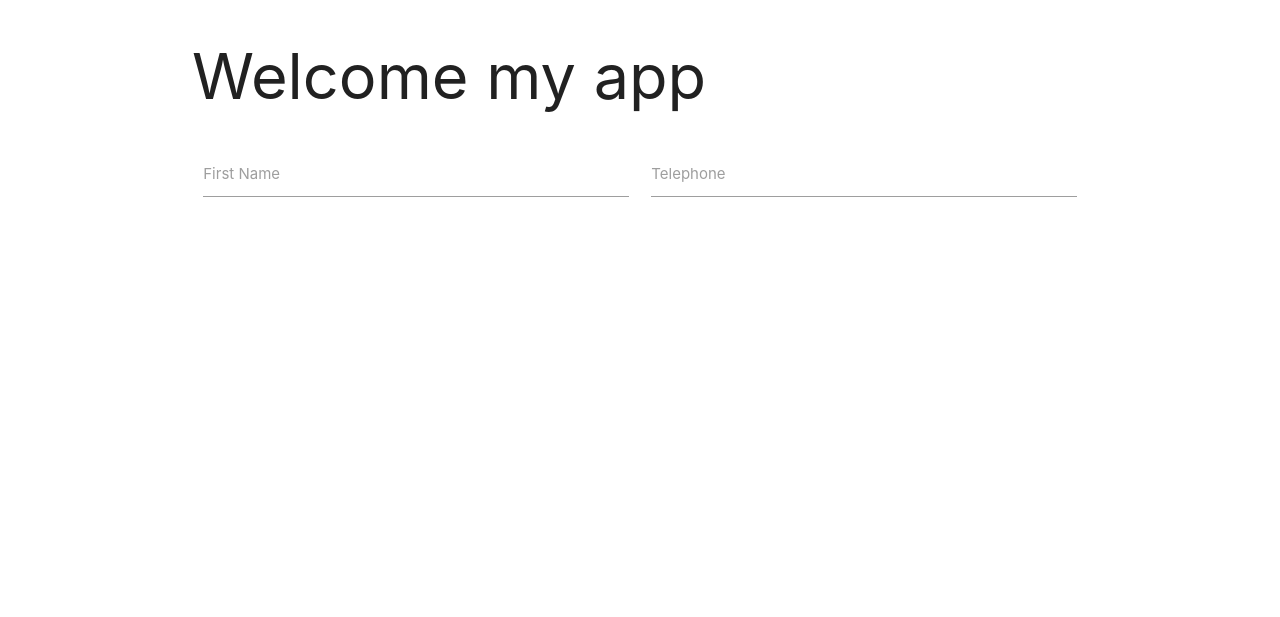
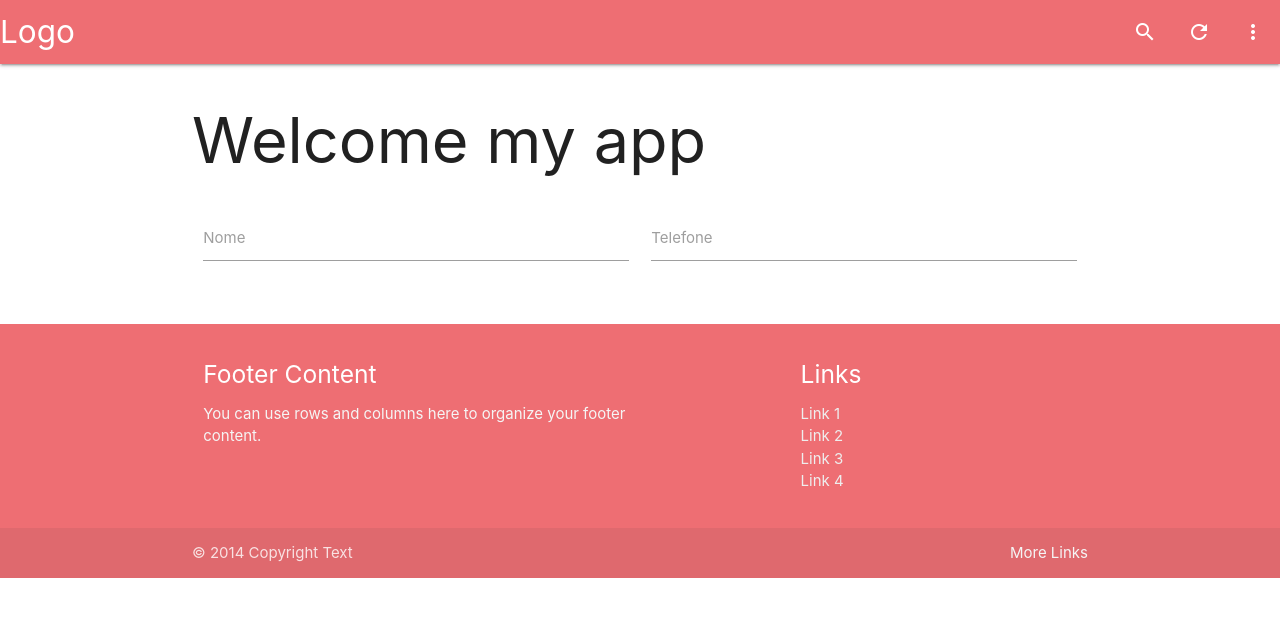
Before and after one commit to ZiulLopes/djangoapp, a Django app: page /accounts/login in a window 1280 px wide. Shown: the top 617 px of the page. Run offline with Django 3.2, Linux system fonts and the light colour scheme.

Commit message:
working include

```diff
--- a/myappdjango/accounts/templates/accounts/login.html
+++ b/myappdjango/accounts/templates/accounts/login.html
@@ -6,11 +6,11 @@
         <div class="row">
             <div class="input-field col s6">
                 <input id="icon_prefix" type="text" class="validate">
-                <label for="icon_prefix">First Name</label>
+                <label for="icon_prefix">Nome</label>
             </div>
             <div class="input-field col s6">
                 <input id="icon_telephone" type="tel" class="validate">
-                <label for="icon_telephone">Telephone</label>
+                <label for="icon_telephone">Telefone</label>
             </div>
         </div>
     </form>
--- /dev/null
+++ b/myappdjango/accounts/templates/footer.html
@@ -0,0 +1,26 @@
+<footer class="page-footer">
+    <div class="container">
+        <div class="row">
+            <div class="col l6 s12">
+                <h5 class="white-text">Footer Content</h5>
+                <p class="grey-text text-lighten-4">You can use rows and columns here to organize your footer content.</p>
+            </div>
+            <div class="col l4 offset-l2 s12">
+                <h5 class="white-text">Links</h5>
+                <ul>
+                    <li><a class="grey-text text-lighten-3" href="#!">Link 1</a></li>
+                    <li><a class="grey-text text-lighten-3" href="#!">Link 2</a></li>
+                    <li><a class="grey-text text-lighten-3" href="#!">Link 3</a></li>
+                    <li><a class="grey-text text-lighten-3" href="#!">Link 4</a></li>
+                </ul>
+            </div>
+        </div>
+    </div>
+    <div class="footer-copyright">
+        <div class="container">
+            © 2014 Copyright Text
+            <a class="grey-text text-lighten-4 right" href="#!">More Links</a>
+        </div>
+    </div>
+</footer>
+{% include 'scripts.html' %}
--- /dev/null
+++ b/myappdjango/accounts/templates/head.html
@@ -0,0 +1,10 @@
+<head>
+    <meta charset="utf-8" />
+    <meta http-equiv="X-UA-Compatible" content="IE=edge">
+    <title>Master app django</title>
+    <meta name="viewport" content="width=device-width, initial-scale=1">
+    <!--Import Google Icon Font-->
+    <link href="https://fonts.googleapis.com/icon?family=Material+Icons" rel="stylesheet">
+    {% load static %}
+    <link type="text/css" rel="stylesheet" href="{% static 'accounts/css/materialize.min.css' %}">
+</head>
--- a/myappdjango/accounts/templates/master.html
+++ b/myappdjango/accounts/templates/master.html
@@ -1,21 +1,13 @@
 <!DOCTYPE html>
 <html>
-<head>
-    <meta charset="utf-8" />
-    <meta http-equiv="X-UA-Compatible" content="IE=edge">
-    <title>Master app django</title>
-    {% block head %}
-    <meta name="viewport" content="width=device-width, initial-scale=1">
-    {% load static %}
-    <link type="text/css" rel="stylesheet" href="{% static 'accounts/css/materialize.css' %}">
-    {% endblock %}
-</head>
+{% include 'head.html' %}
 <body>
+    {% include 'nav.html' %}
     <div class="container">
         <h1>Welcome my app</h1>
         {% block body %}
         {% endblock %}
     </div>
-    <script type="text/javascript" src="{% static 'accounts/js/materialize.js' %}"></script>
+    {% include 'footer.html' %}
 </body>
 </html>
--- /dev/null
+++ b/myappdjango/accounts/templates/nav.html
@@ -0,0 +1,10 @@
+<nav>
+    <div class="nav-wrapper">
+        <a href="#!" class="brand-logo">Logo</a>
+        <ul class="right hide-on-med-and-down">
+            <li><a href="#"><i class="material-icons">search</i></a></li>
+            <li><a href="#"><i class="material-icons">refresh</i></a></li>
+            <li><a href="#"><i class="material-icons">more_vert</i></a></li>
+        </ul>
+    </div>
+</nav>
--- /dev/null
+++ b/myappdjango/accounts/templates/scripts.html
@@ -0,0 +1,3 @@
+
+    {% load static %}
+    <script type="text/javascript" src="{% static 'accounts/js/materialize.js' %}"></script>
--- a/myappdjango/accounts/views.py
+++ b/myappdjango/accounts/views.py
@@ -3,11 +3,11 @@ from django.shortcuts import render, HttpResponse
 # Create your views here.
 def home(request):
 
-    programing_languages = ['python', '.net', 'android', 'swift', 'asp', 'javascript']
+    programing_languages = ['python', '.net', 'android', 'swift', 'asp', 'javascript', 'java']
     name = 'Luiz Fernando lopes'
     args = {'name': name, 'programing_languages': programing_languages}
 
     return render(request, "accounts/home.html", args)
 
 def login(request):
-    return render(request, "accounts/login.html");
+    return render(request, "accounts/login.html")
```
